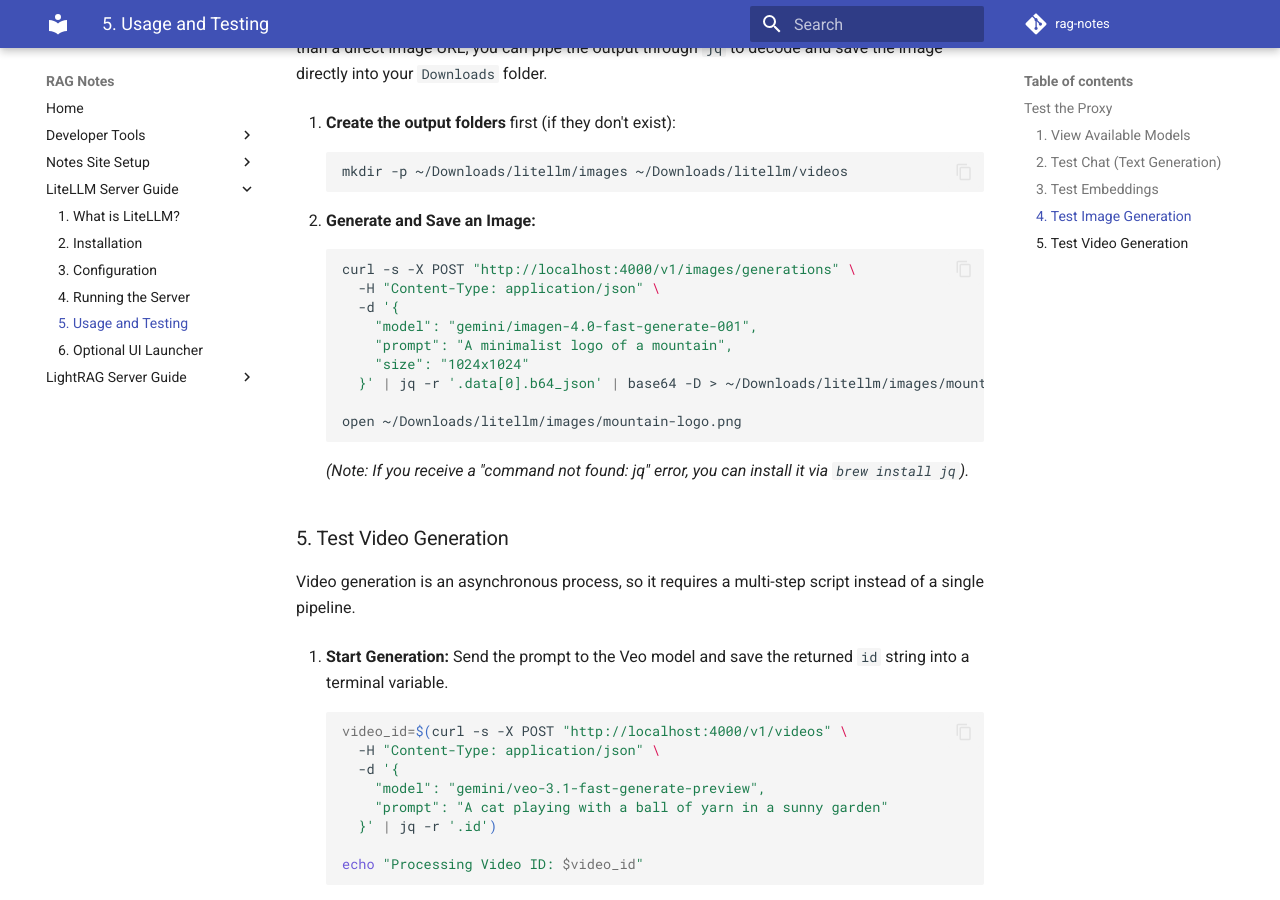
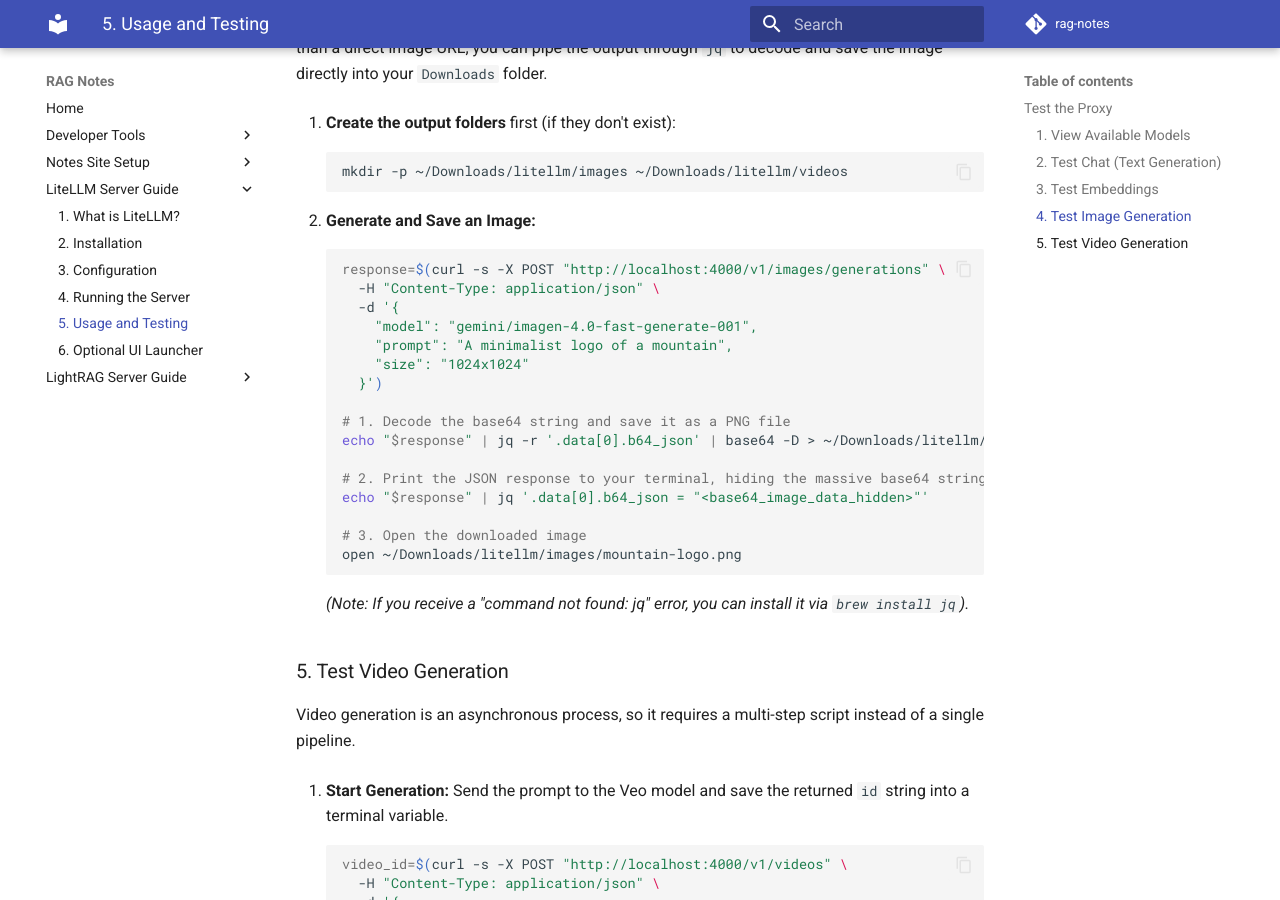
Before and after one commit to kbhatiya999/rag-notes, an MkDocs documentation site: the page built from docs/litellm/5-usage-and-testing.md, in a window 1280 px wide and 900 px high, scrolled down 1182 px. Built offline with MkDocs 1.6.1 and Material for MkDocs 9.7.7, drawn with Linux system fonts in a browser that asks for light colours; comment, search, counter and statistics services are not loaded.

Commit message:
Compacted the Image Generation base64 payload for a cleaner terminal scroll.

````diff
--- a/docs/litellm/5-usage-and-testing.md
+++ b/docs/litellm/5-usage-and-testing.md
@@ -48,14 +48,21 @@
 
 2. **Generate and Save an Image:**
    ```bash
-   curl -s -X POST "http://localhost:4000/v1/images/generations" \
+   response=$(curl -s -X POST "http://localhost:4000/v1/images/generations" \
      -H "Content-Type: application/json" \
      -d '{
        "model": "gemini/imagen-4.0-fast-generate-001",
        "prompt": "A minimalist logo of a mountain",
        "size": "1024x1024"
-     }' | jq -r '.data[0].b64_json' | base64 -D > ~/Downloads/litellm/images/mountain-logo.png
+     }')
 
+   # 1. Decode the base64 string and save it as a PNG file
+   echo "$response" | jq -r '.data[0].b64_json' | base64 -D > ~/Downloads/litellm/images/mountain-logo.png
+
+   # 2. Print the JSON response to your terminal, hiding the massive base64 string
+   echo "$response" | jq '.data[0].b64_json = "<base64_image_data_hidden>"'
+
+   # 3. Open the downloaded image
    open ~/Downloads/litellm/images/mountain-logo.png
    ```
 *(Note: If you receive a "command not found: jq" error, you can install it via `brew install jq`).*
````
